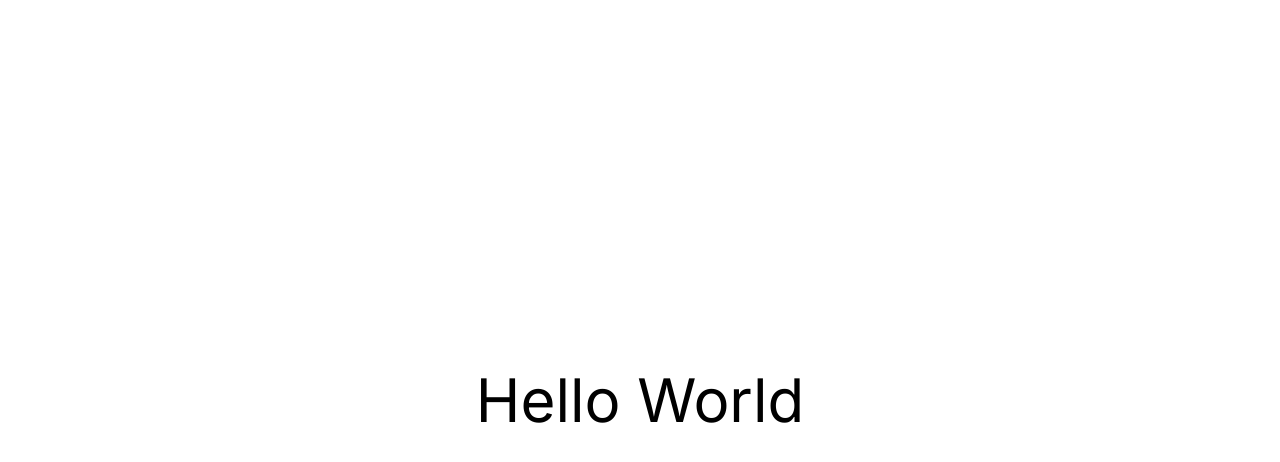
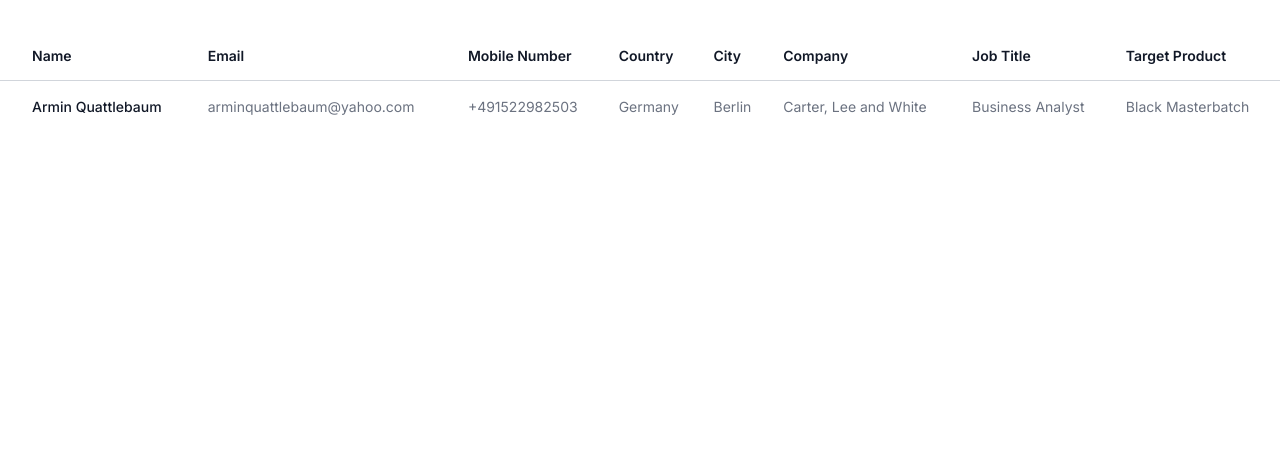
Before and after one commit to alicagatay/micro-marketing-assistant, a Next.js app: page / in a window 1280 px wide. Shown: the top 462 px of the page. Built offline with nearby package versions, Linux system fonts and the light colour scheme.

Commit message:
Add the table screen component to the home page.

```diff
--- a/src/app/page.tsx
+++ b/src/app/page.tsx
@@ -1,7 +1,5 @@
+import TableScreen from "./tableScreen";
+
 export default function HomePage() {
-  return (
-    <div className="flex h-screen items-center justify-center">
-      <div className="text-6xl">Hello World</div>
-    </div>
-  );
+  return <TableScreen />;
 }
```
